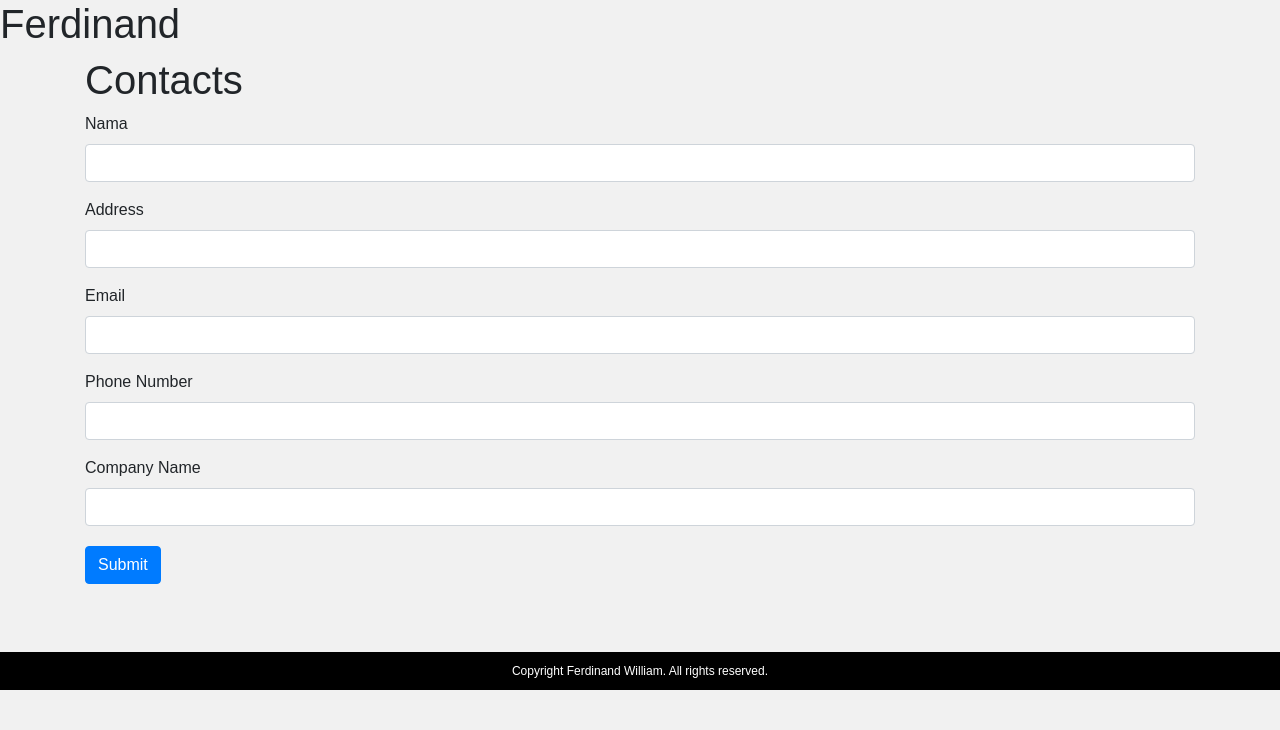
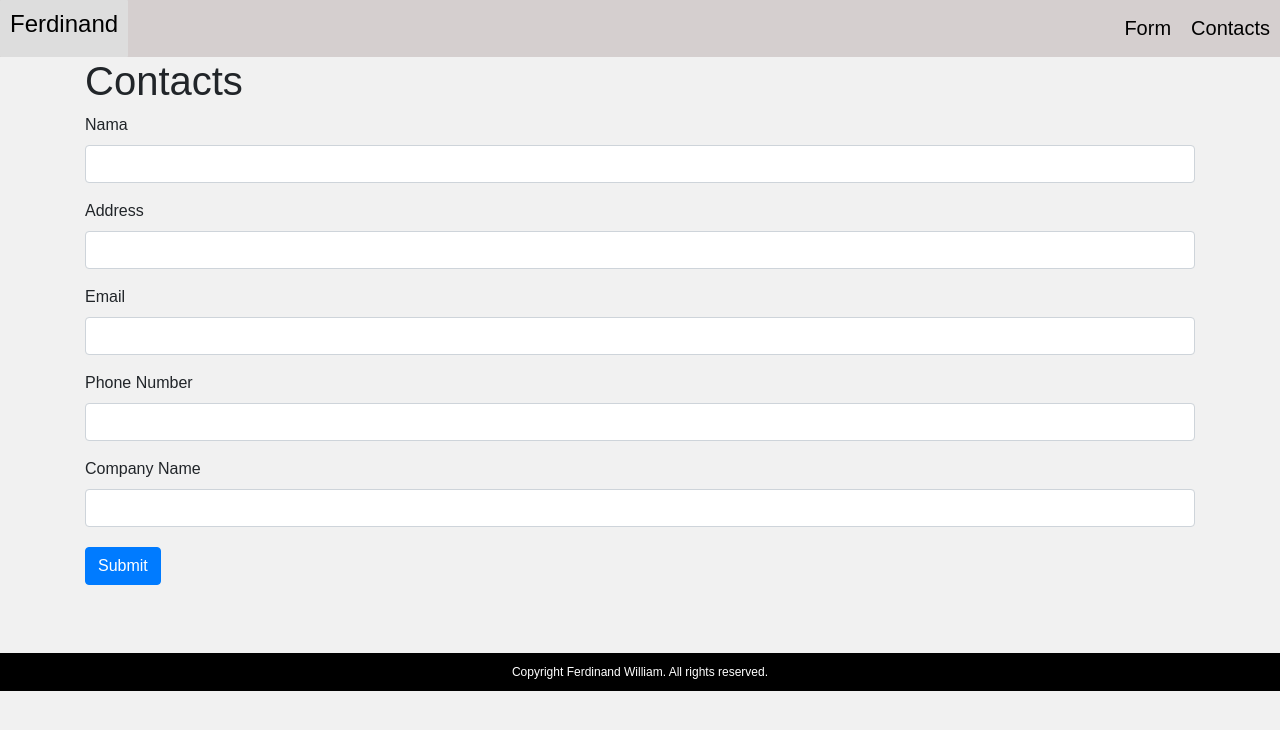
Before and after one commit to ferdinandw/contact-todos, a plain HTML site: page index.html in a window 1280 px wide. Drawn offline with nearby package versions, Linux system fonts and the light colour scheme.

Commit message:
readme and stuff

```diff
--- a/assets/styles/style.css
+++ b/assets/styles/style.css
@@ -4,6 +4,42 @@ body {
     font-family: Arial;
     margin: 0;
 }
+
+/* HEADER */
+.header {
+    display: flex;
+    align-items: center;
+    justify-content: space-between;
+    overflow: hidden;
+    background-color: #ccc3c3bb;
+}
+
+.header a {
+    float: left;
+    color: black;
+    text-align: center;
+    padding: 10px;
+    text-decoration: none;
+    font-size: 20px;
+    line-height: 30px;
+    border-radius: 1px;
+}
+
+.header a:hover {
+    background-color: #ddd;
+    color: black;
+}
+
+.header a.active {
+    background-color: dodgerblue;
+    color: white;
+}
+
+.header-right {
+    float: right;
+}
+
+/* ALBUM CONTACT */
 
 .row {
     display: flex;
@@ -45,6 +81,8 @@ body {
     background-color: red;
 }
 
+/* COPYRIGHT */
+
 .cr {
     color: white;
     background-color: black;
--- a/index.html
+++ b/index.html
@@ -13,8 +13,15 @@
 <body>
     <div class="container-fluid-xl">
         <!-- HEADER -->
-        <h1>Ferdinand</h1>
-
+        <div class="header sticky-top">
+            <a href="https://www.instagram.com/ferdinand.w.ng/" target="_blank" >
+                <h4>Ferdinand</h4>
+            </a>
+            <div class="header-right">
+                <a href="#saveContact">Form</a>
+                <a href="#album">Contacts</a>
+            </div>
+        </div>
         <!-- FORM -->
         <div class="container-xl">
             <form name="saveContact" id="saveContact">
@@ -53,7 +60,7 @@
                 <button type="submit" class="btn btn-primary my-1" name="saveContact">Submit</button>
             </form>
         </div>
-        <div class="album">
+        <div class="album" id="album">
             <div class="container">
                 <div id="contacts" class="row">
 
```
Also changed, not shown: assets/img/5.jpg (deleted), assets/img/empty-profile.png (deleted), 1 other file.
